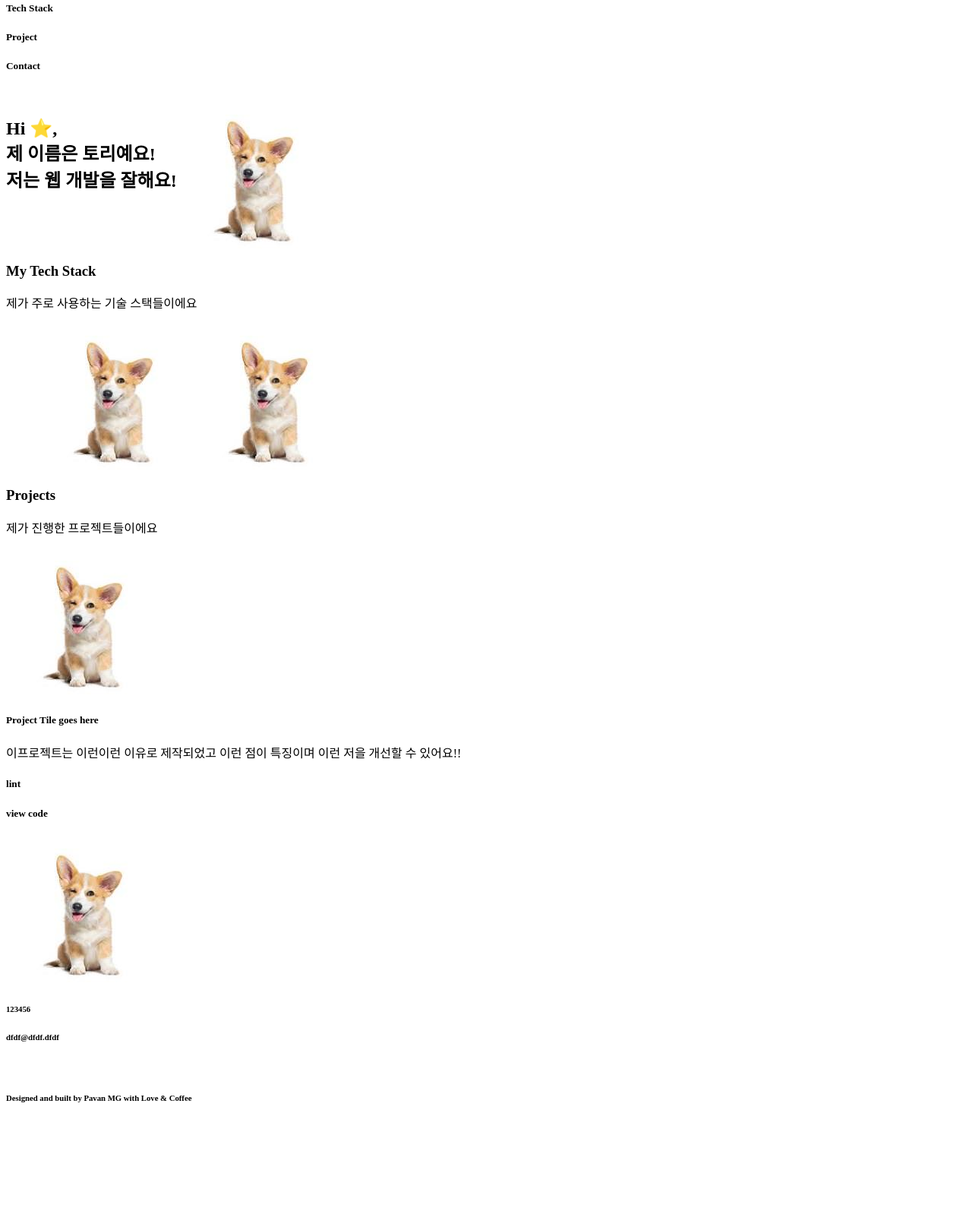
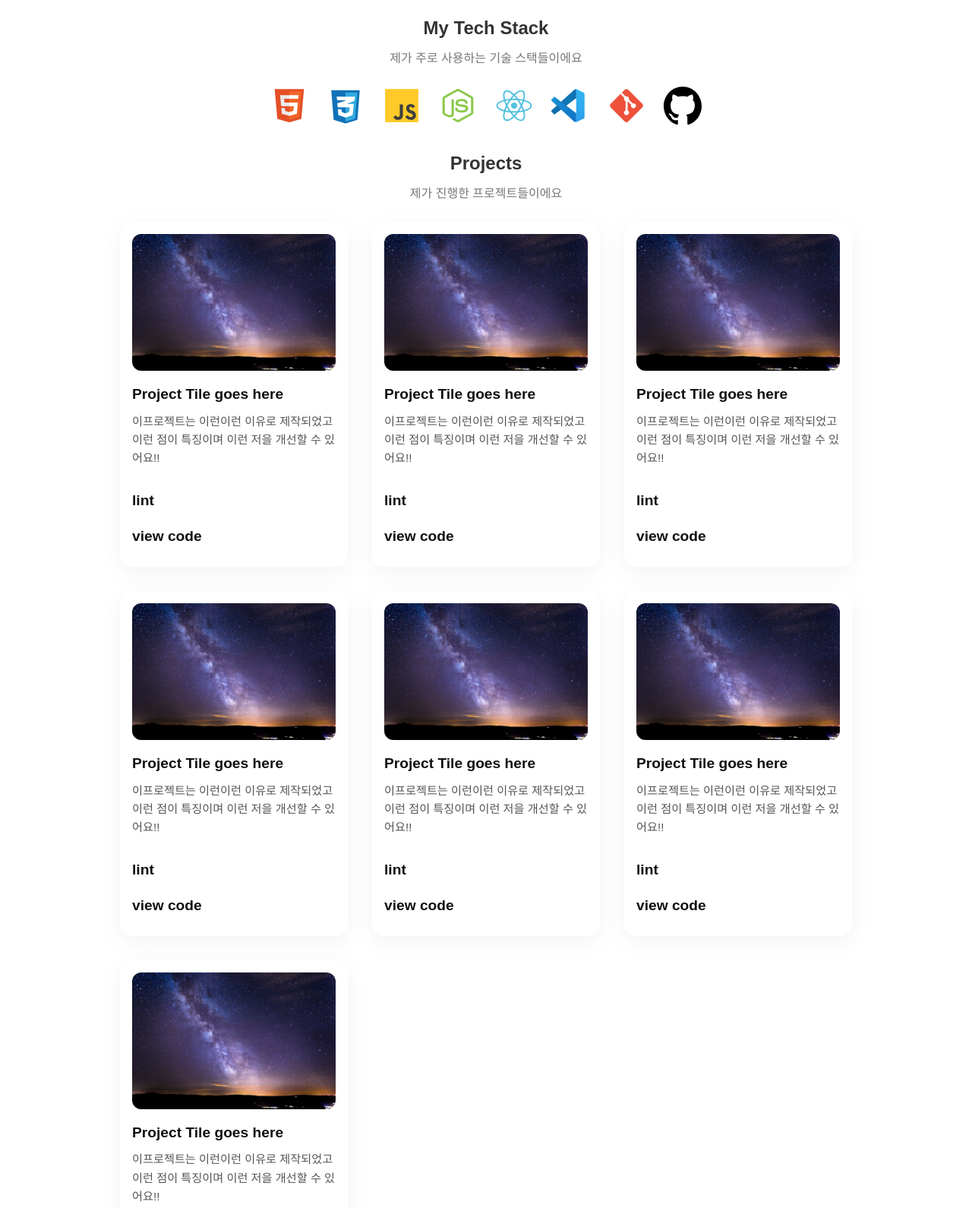
Before and after one commit to ruluralaa/prontend_practice, a plain HTML site: page index.html in a window 1280 px wide. Shown: the part 300-1890 px from the top of the page at 76% size. Before the commit the page ends 1776 px from the top, so only its background shows below. Drawn offline with Linux system fonts and the light colour scheme.

Commit message:
feat: css

```diff
--- a/index.css
+++ b/index.css
@@ -0,0 +1,179 @@
+/* Reset 기본 스타일 */
+* {
+  margin: 0;
+  padding: 0;
+  box-sizing: border-box;
+}
+
+body {
+  font-family: "Pretendard", sans-serif;
+  background-color: #ffffff;
+  color: #333;
+  line-height: 1.6;
+  display: flex;
+  flex-direction: column;
+  align-items: center;
+  width: 100%;
+}
+
+/* NAVIGATION */
+nav {
+  width: 100%;
+  max-width: 1200px;
+  padding: 1rem 2rem;
+  display: flex;
+  justify-content: space-between;
+  align-items: center;
+}
+
+nav img {
+  height: 40px;
+}
+
+nav div {
+  display: flex;
+  gap: 1.5rem;
+}
+
+nav h5 {
+  font-size: 1rem;
+  cursor: pointer;
+  color: #444;
+}
+
+/* HEADER */
+header {
+  max-width: 1000px;
+  width: 100%;
+  margin: 2rem 0;
+  display: flex;
+  justify-content: space-between;
+  align-items: center;
+  text-align: left;
+  gap: 2rem;
+}
+
+header h2 {
+  font-size: 2rem;
+  line-height: 1.5;
+}
+
+header img {
+  width: 150px;
+  height: 150px;
+  object-fit: cover;
+  border-radius: 50%;
+  border: 3px solid #6c63ff;
+}
+
+/* SECTION - TECH STACK */
+section {
+  width: 100%;
+  max-width: 1000px;
+  margin: 2rem auto;
+  text-align: center;
+}
+
+section h3 {
+  font-size: 1.5rem;
+  margin-bottom: 0.5rem;
+}
+
+section p {
+  color: #777;
+  margin-bottom: 1.5rem;
+}
+
+figure {
+  display: flex;
+  flex-wrap: wrap;
+  gap: 1.5rem;
+  justify-content: center;
+  margin-top: 1rem;
+}
+
+figure img {
+  width: 50px;
+  height: 50px;
+  object-fit: contain;
+}
+
+/* SECTION - PROJECTS */
+.project-container {
+  display: grid;
+  grid-template-columns: repeat(auto-fill, minmax(300px, 1fr));
+  gap: 2rem;
+  max-width: 1200px;
+  margin: 0 auto;
+}
+.project-card {
+  background-color: #fff;
+  border-radius: 16px;
+  box-shadow: 0 8px 30px rgba(0, 0, 0, 0.05);
+  overflow: hidden;
+  width: 300px;
+  display: flex;
+  flex-direction: column;
+  padding: 1rem;
+  text-align: left;
+  transition: transform 0.2s ease-in-out;
+}
+
+.project-card:hover {
+  transform: translateY(-5px);
+}
+
+.project-card img {
+  width: 100%;
+  height: 180px;
+  object-fit: cover;
+  border-radius: 12px;
+}
+
+.project-card h5 {
+  margin: 1rem 0 0.5rem;
+  font-size: 1.2rem;
+  font-weight: 600;
+  color: #111;
+}
+
+.project-card p {
+  font-size: 0.95rem;
+  color: #555;
+  margin-bottom: 0.8rem;
+}
+
+.project-card .tech-stack {
+  font-size: 0.85rem;
+  color: #666;
+}
+
+.project-card .tech-stack span {
+  color: #2f6bff;
+  margin-left: 3px;
+}
+
+/* FOOTER */
+footer {
+  width: 100%;
+  max-width: 1000px;
+  margin: 3rem auto 1rem;
+  padding-top: 2rem;
+  border-top: 1px solid #eee;
+  text-align: center;
+  font-size: 0.8rem;
+  color: #aaa;
+}
+
+footer div {
+  display: flex;
+  align-items: center;
+  gap: 1rem;
+  margin-bottom: 1rem;
+  justify-content: space-between;
+}
+
+footer img {
+  width: 40px;
+  height: 40px;
+}
--- a/index.html
+++ b/index.html
@@ -6,12 +6,9 @@
     <meta charset="UTF-8" />
     <meta name="viewport" content="width=device-width, initial-scale=1.0" />
     <title>포트폴리오</title>
+    <link rel="stylesheet" href="index.css" />
   </head>
-  <style>
-    header {
-      display: flex;
-    }
-  </style>
+  <body>
     <nav>
       <img src="다운로드.jpeg" />
       <div>
@@ -21,51 +18,148 @@
         <h5>Project</h5>
         <h5>Contact</h5>
       </div>
-    <div><img /><img /><img /></div>
+      <div>
+        <img src="github-142-svgrepo-com.svg" /><img
+          src="github-142-svgrepo-com.svg"
+        /><img src="github-142-svgrepo-com.svg" />
+      </div>
     </nav>
 
     <header>
-    <h2>Hi ⭐,<br />제 이름은 <b>토리</b>예요!<br />저는 웹 개발을 잘해요!</h2>
+      <h2>
+        Hi ⭐,<br />제 이름은 <b>토리</b>예요!<br />저는 웹 개발을 잘해요!
+      </h2>
       <img src="다운로드.jpeg" />
     </header>
 
-  <body>
+    <main>
       <section>
         <h3>My Tech Stack</h3>
         <p>제가 주로 사용하는 기술 스택들이에요</p>
         <figure>
-        <img src="다운로드.jpeg" /><img
-          src="다운로드.jpeg"
-        /><img /><img /><img /><img />
+          <img src="html-svgrepo-com.svg" /><img
+            src="css-3-svgrepo-com.svg"
+          /><img src="js-svgrepo-com.svg" /><img
+            src="node-js-svgrepo-com.svg"
+          /><img src="react-svgrepo-com.svg" /><img
+            src="vs-code-svgrepo-com.svg"
+          /><img src="git-svgrepo-com.svg" /><img
+            src="github-142-svgrepo-com.svg"
+          />
         </figure>
       </section>
 
-    <main>
+      <section>
         <h3>Projects</h3>
         <p>제가 진행한 프로젝트들이에요</p>
-      <article>
-        <img src="다운로드.jpeg" />
+        <div class="project-container">
+          <article class="project-card">
+            <img src="starry-sky-2051448_1280.jpg" />
             <h5>Project Tile goes here</h5>
             <p>
-          이프로젝트는 이런이런 이유로 제작되었고 이런 점이 특징이며 이런 저을
-          개선할 수 있어요!!
+              이프로젝트는 이런이런 이유로 제작되었고 이런 점이 특징이며 이런
+              저을 개선할 수 있어요!!
             </p>
             <div>
               <h5>lint</h5>
               <h5>view code</h5>
             </div>
           </article>
+
+          <article class="project-card">
+            <img src="starry-sky-2051448_1280.jpg" />
+            <h5>Project Tile goes here</h5>
+            <p>
+              이프로젝트는 이런이런 이유로 제작되었고 이런 점이 특징이며 이런
+              저을 개선할 수 있어요!!
+            </p>
+            <div>
+              <h5>lint</h5>
+              <h5>view code</h5>
+            </div>
+          </article>
+
+          <article class="project-card">
+            <img src="starry-sky-2051448_1280.jpg" />
+            <h5>Project Tile goes here</h5>
+            <p>
+              이프로젝트는 이런이런 이유로 제작되었고 이런 점이 특징이며 이런
+              저을 개선할 수 있어요!!
+            </p>
+            <div>
+              <h5>lint</h5>
+              <h5>view code</h5>
+            </div>
+          </article>
+
+          <article class="project-card">
+            <img src="starry-sky-2051448_1280.jpg" />
+            <h5>Project Tile goes here</h5>
+            <p>
+              이프로젝트는 이런이런 이유로 제작되었고 이런 점이 특징이며 이런
+              저을 개선할 수 있어요!!
+            </p>
+            <div>
+              <h5>lint</h5>
+              <h5>view code</h5>
+            </div>
+          </article>
+
+          <article class="project-card">
+            <img src="starry-sky-2051448_1280.jpg" />
+            <h5>Project Tile goes here</h5>
+            <p>
+              이프로젝트는 이런이런 이유로 제작되었고 이런 점이 특징이며 이런
+              저을 개선할 수 있어요!!
+            </p>
+            <div>
+              <h5>lint</h5>
+              <h5>view code</h5>
+            </div>
+          </article>
+
+          <article class="project-card">
+            <img src="starry-sky-2051448_1280.jpg" />
+            <h5>Project Tile goes here</h5>
+            <p>
+              이프로젝트는 이런이런 이유로 제작되었고 이런 점이 특징이며 이런
+              저을 개선할 수 있어요!!
+            </p>
+            <div>
+              <h5>lint</h5>
+              <h5>view code</h5>
+            </div>
+          </article>
+
+          <article class="project-card">
+            <img src="starry-sky-2051448_1280.jpg" />
+            <h5>Project Tile goes here</h5>
+            <p>
+              이프로젝트는 이런이런 이유로 제작되었고 이런 점이 특징이며 이런
+              저을 개선할 수 있어요!!
+            </p>
+            <div>
+              <h5>lint</h5>
+              <h5>view code</h5>
+            </div>
+          </article>
+        </div>
+      </section>
     </main>
-  </body>
     <footer>
       <div>
         <img src="다운로드.jpeg" />
         <div>
           <h6>123456</h6>
           <h6>dfdf@dfdf.dfdf</h6>
-        <div><img /><img /><img /></div>
+          <div>
+            <img src="github-142-svgrepo-com.svg" /><img
+              src="github-142-svgrepo-com.svg"
+            /><img src="github-142-svgrepo-com.svg" />
+          </div>
         </div>
       </div>
       <h6>Designed and built by Pavan MG with Love & Coffee</h6>
     </footer>
+  </body>
 </html>
```
Also changed, not shown: css-3-svgrepo-com.svg (added), git-svgrepo-com.svg (added), github-142-svgrepo-com.svg (added), html-svgrepo-com.svg (added), js-svgrepo-com.svg (added), node-js-svgrepo-com.svg (added), react-svgrepo-com.svg (added), starry-sky-2051448_1280.jpg (added), vs-code-svgrepo-com.svg (added). Lines whose indentation alone changed are shown as unchanged.
